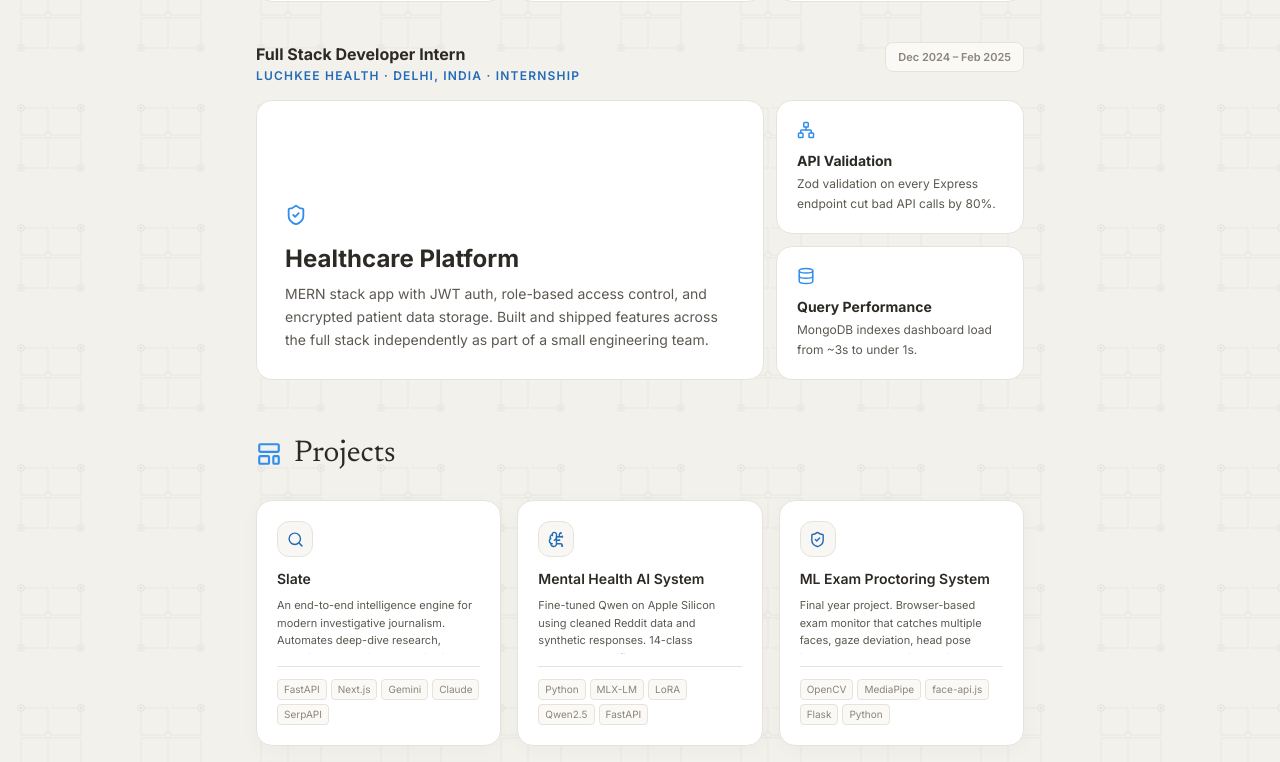
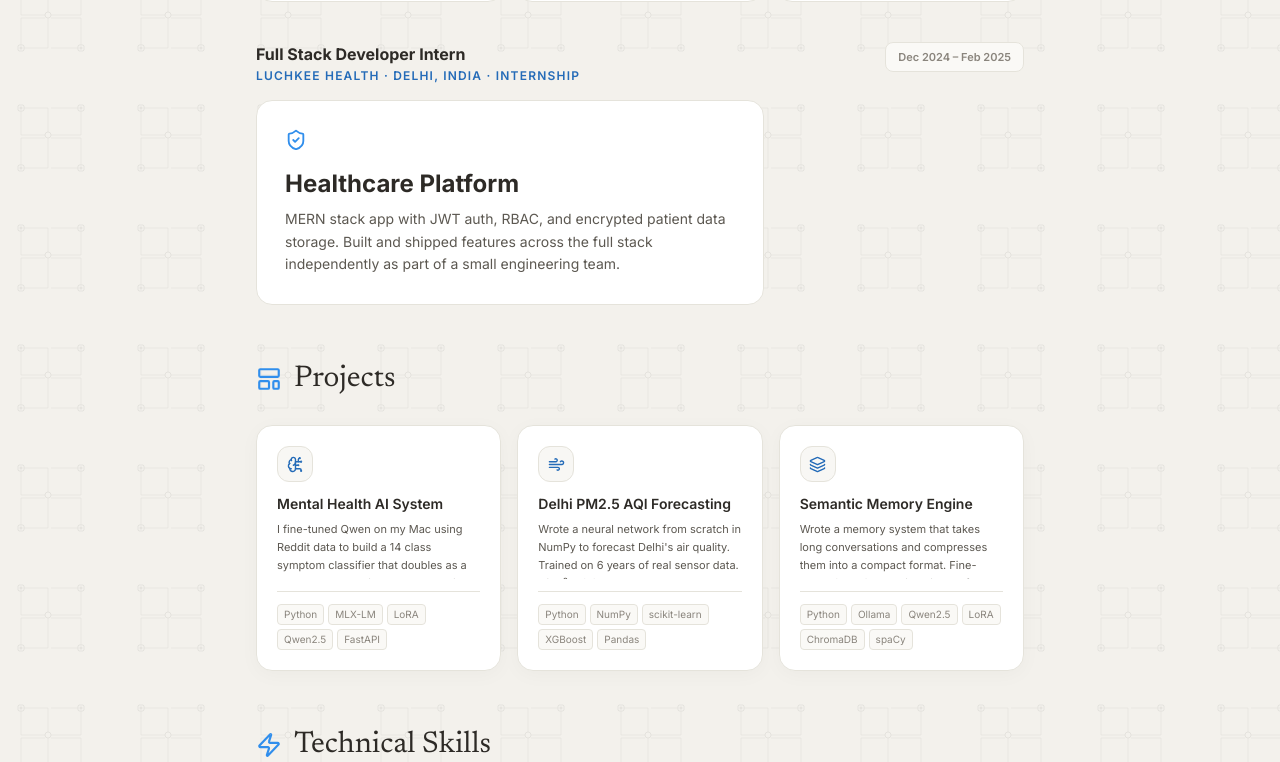
Before and after one commit to Mprince29/MasterDev, a Next.js app: page / in a window 1280 px wide. Shown: the part 1713-2475 px from the top of the page. Built offline with nearby package versions, Linux system fonts and the light colour scheme.

Commit message:
added more project

```diff
--- a/src/app/page.tsx
+++ b/src/app/page.tsx
@@ -159,20 +159,9 @@ export default function Home() {
               <div className="md:col-span-2 rounded-2xl p-7 flex flex-col justify-end min-h-[200px] bg-[var(--surface)] border border-[var(--line)] hover:border-[var(--accent)] hover:shadow-md transition-all duration-200">
                 <ShieldCheck size={22} className="text-[var(--accent)] mb-4" />
                 <p className="text-2xl font-bold text-[var(--text)] leading-snug mb-2">Healthcare Platform</p>
-                <p className="text-[var(--text-soft)] text-sm leading-relaxed">MERN stack app with JWT auth, role-based access control, and encrypted patient data storage. Built and shipped features across the full stack independently as part of a small engineering team.</p>
+                <p className="text-[var(--text-soft)] text-sm leading-relaxed">MERN stack app with JWT auth, RBAC, and encrypted patient data storage. Built and shipped features across the full stack independently as part of a small engineering team.</p>
               </div>
-              <div className="md:col-span-1 flex flex-col gap-3 sm:flex-row md:flex-col">
-                <div className="rounded-2xl p-5 flex flex-col justify-end flex-1 bg-[var(--surface)] border border-[var(--line)] hover:border-[var(--accent)] hover:shadow-md transition-all duration-200">
-                  <Network size={18} className="text-[var(--accent)] mb-3" />
-                  <p className="text-sm font-bold text-[var(--text)] leading-snug mb-1">API Validation</p>
-                  <p className="text-[var(--text-soft)] text-xs leading-relaxed">Zod validation on every Express endpoint   cut bad API calls by 80%.</p>
-                </div>
-                <div className="rounded-2xl p-5 flex flex-col justify-end flex-1 bg-[var(--surface)] border border-[var(--line)] hover:border-[var(--accent)] hover:shadow-md transition-all duration-200">
-                  <Database size={18} className="text-[var(--accent)] mb-3" />
-                  <p className="text-sm font-bold text-[var(--text)] leading-snug mb-1">Query Performance</p>
-                  <p className="text-[var(--text-soft)] text-xs leading-relaxed">MongoDB indexes   dashboard load from ~3s to under 1s.</p>
-                </div>
-              </div>
+
             </div>
           </div>
         </div>
@@ -188,32 +177,25 @@ export default function Home() {
         <div className="grid grid-cols-1 sm:grid-cols-2 lg:grid-cols-3 gap-4">
           {[
             {
-              icon: Search,
-              title: "Slate",
-              href: "https://github.com/Mprince29/Slate",
-              desc: "An end-to-end intelligence engine for modern investigative journalism. Automates deep-dive research, narrative structuring, and editorial auditing using multi-model LLM orchestration (Gemini, Claude, GPT-4) and real-time discovery.",
-              tags: ["FastAPI", "Next.js", "Gemini", "Claude", "SerpAPI"],
-            },
-            {
               icon: BrainCircuit,
               title: "Mental Health AI System",
               href: "https://github.com/Mprince29/Mental-Health-AI",
-              desc: "Fine-tuned Qwen on Apple Silicon using cleaned Reddit data and synthetic responses. 14-class symptom classifier that also works as a chatbot. Runs locally via MLX   nothing leaves the device. Served through FastAPI.",
+              desc: "I fine-tuned Qwen on my Mac using Reddit data to build a 14 class symptom classifier that doubles as a chatbot. Runs entirely locally nothing ever leaves your device. Handles everything through FastAPI.",
               tags: ["Python", "MLX-LM", "LoRA", "Qwen2.5", "FastAPI"],
-            },
-            {
-              icon: ShieldCheck,
-              title: "ML Exam Proctoring System",
-              href: "https://github.com/Mprince29/Intelligent-Proctoring-Detection-Framework",
-              desc: "Final year project. Browser-based exam monitor that catches multiple faces, gaze deviation, head pose issues, and unauthorised objects at 95%+ accuracy. Auto-generates a timestamped violation report with annotated frames after each session.",
-              tags: ["OpenCV", "MediaPipe", "face-api.js", "Flask", "Python"],
             },
             {
               icon: Wind,
               title: "Delhi PM2.5 AQI Forecasting",
               href: "https://github.com/Mprince29/ML-via-Delhi-AQI",
-              desc: "Neural network built entirely from scratch in NumPy   ReLU, Adam optimiser, MSE loss. Trained on 6 years of CPCB sensor data. Random Forest baseline hit R² = 0.9501. No ML frameworks for the core model.",
+              desc: "Wrote a neural network from scratch in NumPy to forecast Delhi's air quality. Trained on 6 years of real sensor data. Hit R² = 0.95 better than what Random Forest could do. Built it without any ML frameworks, just the basics.",
               tags: ["Python", "NumPy", "scikit-learn", "XGBoost", "Pandas"],
+            },
+            {
+              icon: Layers,
+              title: "Semantic Memory Engine",
+              href: "https://github.com/Mprince29/Semantic-Memory-Engine",
+              desc: "Wrote a memory system that takes long conversations and compresses them into a compact format. Fine-tuned Qwen2.5 to think directly from the compressed data no need to unpack it back to words. Saves about 10x the tokens. All local with Ollama.",
+              tags: ["Python", "Ollama", "Qwen2.5", "LoRA", "ChromaDB", "spaCy"],
             },
           ].map(({ icon: Icon, title, href, desc, tags }) => (
             <div key={title} className="soft-card p-5 sm:aspect-square flex flex-col group hover:shadow-lg hover:-translate-y-0.5 transition-all duration-300 overflow-hidden min-h-[220px]">
--- a/src/data/portfolio.ts
+++ b/src/data/portfolio.ts
@@ -115,19 +115,6 @@ export const skills = {
 
 export const projects = [
   {
-    id: 7,
-    title: "Slate",
-    description:
-      "An end-to-end intelligence engine for modern investigative journalism. Automates deep-dive research, narrative structuring, and editorial auditing using multi-model LLM orchestration.",
-    category: "AI Systems",
-    tags: ["FastAPI", "Next.js", "MongoDB", "Gemini", "Claude", "GPT-4", "SerpAPI"],
-    image: "/projects/slate.png",
-    github: "https://github.com/Mprince29/Slate",
-    live: null,
-    featured: true,
-    highlight: "Multi-model orchestration · Real-time discovery",
-  },
-  {
     id: 1,
     title: "Mental Health AI",
     description:
@@ -193,17 +180,17 @@ export const projects = [
     highlight: "R²=0.9501 · Built from scratch",
   },
   {
-    id: 6,
-    title: "Intelligent Proctoring Framework",
+    id: 8,
+    title: "Semantic Memory Engine",
     description:
-      "A browser-based exam monitoring tool that checks gaze direction, multiple faces, and object presence using computer vision.",
+      "A backend semantic memory and prompt compression engine for local LLMs running through Ollama. Converts conversations into Symbolic Prompt Language (SPL) to achieve 10x prompt compression, with fine-tuned models via QLoRA.",
     category: "AI Systems",
-    tags: ["Python", "OpenCV", "MediaPipe", "Flask", "face-api.js"],
-    image: "/2project.png",
-    github: "https://github.com/Mprince29/Intelligent-Proctoring-Detection-Framework",
+    tags: ["Python", "Ollama", "Qwen2.5", "LoRA", "ChromaDB", "SQLite", "spaCy"],
+    image: "/projects/semantic-memory.png",
+    github: "https://github.com/Mprince29/Semantic-Memory-Engine",
     live: null,
-    featured: false,
-    highlight: "95%+ detection accuracy",
+    featured: true,
+    highlight: "10x compression · Fine-tuned local models",
   },
 ]
 
```
